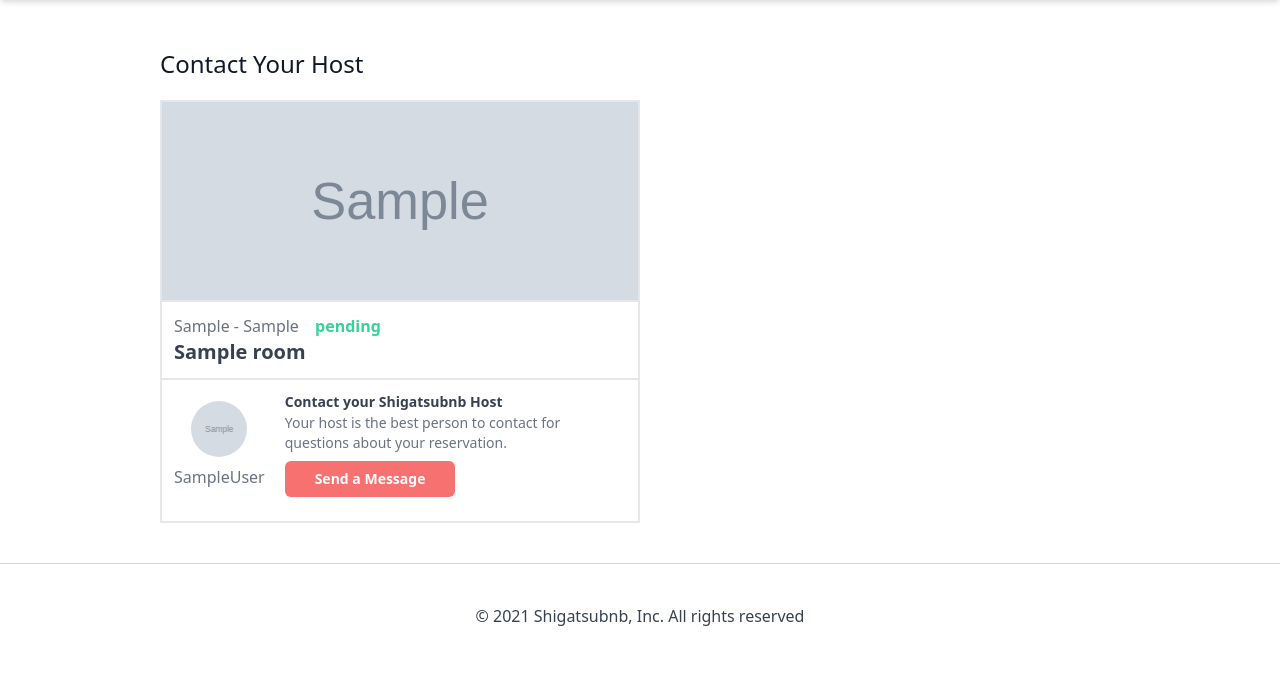
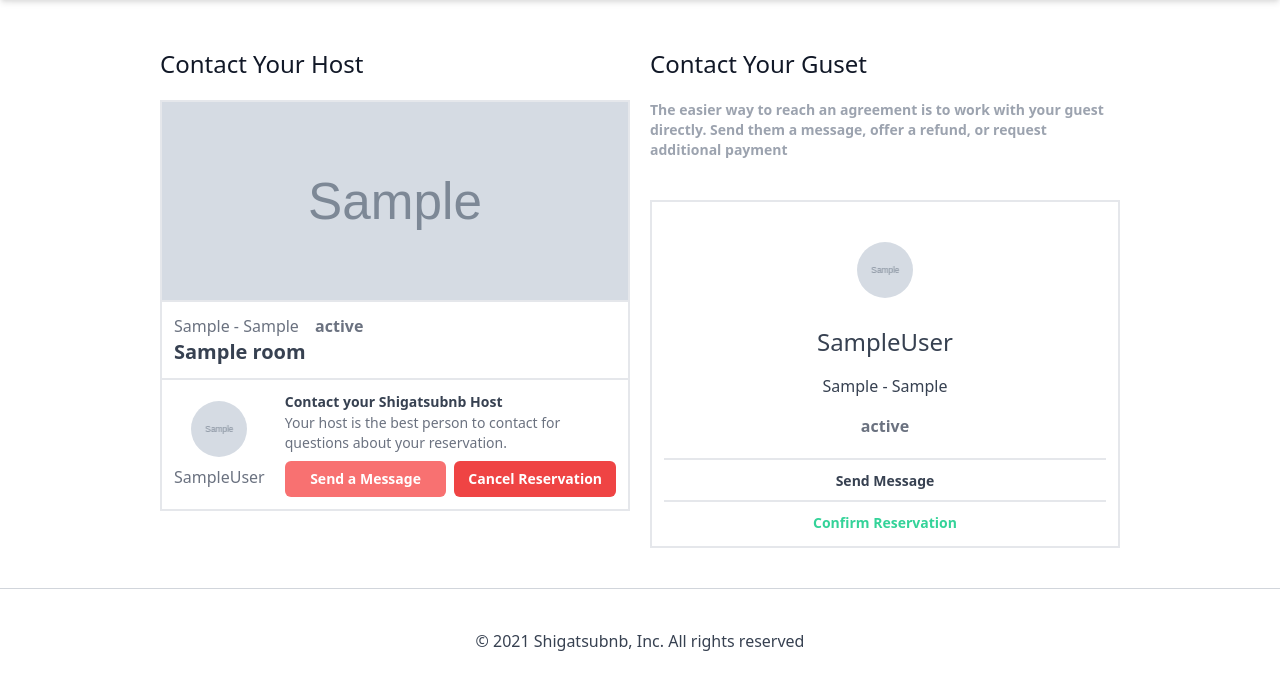
Before and after one commit to ShigatsuEl/shigatsubnb-clone, a Django app: template templates/reservations/detail.html in a window 1280 px wide. Shown: the part 80-770 px from the top of the page. Run offline with Django 3.2, Linux system fonts and the light colour scheme; the template is opened without the code that fills it: most values are stand-ins (such as "Sample title", 1, 10 or a date in 2020); grey boxes marked "Sample" are stand-in pictures; style sheets or scripts are compiled from the project's sources; parts of the project's set-up code (start-up, migrations or seed data) failed here and were passed over; some libraries are stand-ins or nearby versions.

Commit message:
160.CSS Reservation Detail(Host Part)

```diff
--- a/templates/reservations/detail.html
+++ b/templates/reservations/detail.html
@@ -11,16 +11,19 @@
 
 {% block content %}
 
-    <div class="flex flex-col mt-32 mx-auto mb-10 w-3/4">
+    <div class="flex mt-32 mx-auto mb-10 w-3/4">
+        <div class="flex flex-col mr-5 w-1/2">
             <h2 class="mb-5 text-2xl text-gray-900 font-medium">Contact Your Host</h2>
             <div class="flex w-full">
-            <div class="flex flex-col border-2 text-gray-500 w-1/2">
+                <div class="flex flex-col border-2 text-gray-500">
                     <div class="border-b-2 w-full h-25vh bg-cover bg-center" style="background-image: url({{reservation.room.get_first_photo}});"></div>
                     <div class="flex flex-col border-b-2 p-3">
-                    <span>{{reservation.check_in}} - {{reservation.check_out}} <span class="ml-3 text-green-400 font-semibold">{{reservation.status}}</span></span>
+                        <span>{{reservation.check_in}} - {{reservation.check_out}}
+                        <span class="ml-3 font-semibold {% if reservation.status == 'pending' %}text-gray-500{% elif reservation.status == 'canceled' %}text-red-500{% else %}text-green-400{% endif %}">{{reservation.get_status_display}}</span>
+                        </span>
                         <h3 class="text-xl text-gray-700 font-semibold">{{reservation.room.name}}</h3>
                     </div>
-                <div class="flex items-center mb-3 p-3">
+                    <div class="flex items-center p-3">
                         <div class="flex flex-col items-center mr-5">
                             {% include "mixins/user_avatar.html" with user=reservation.room.host h_and_w="h-14 w-14" %}
                             <span class="mt-2">{{reservation.room.host.first_name}}{{reservation.room.host.last_name}}</span>
@@ -28,11 +31,34 @@
                         <div class="flex flex-col">
                             <span class="mb-px text-sm text-gray-700 font-semibold">Contact your Shigatsubnb Host</span>
                             <span class="mb-2 text-sm">Your host is the best person to contact for questions about your reservation.</span>
-                        <a href="#" class="rounded-md py-2 w-1/2 text-center text-white text-sm font-semibold bg-red-400">Send a Message</a>
+                            <div class="flex">
+                                <a href="#" class="mr-2 rounded-md py-2 w-1/2 text-center text-white text-sm font-semibold bg-red-400">Send a Message</a>
+                                {% if reservation.status == 'pending' %}
+                                    <a href="#" class="rounded-md py-2 w-1/2 text-center text-white text-sm font-semibold bg-red-500">Cancel Reservation</a>
+                                {% endif %}
                             </div>
                         </div>
                     </div>
-            <div></div>
+                </div>
+            </div>
+        </div>
+        <div class="flex flex-col w-1/2">
+            <h2 class="mb-5 text-2xl text-gray-900 font-medium">Contact Your Guset</h2>
+            <h4 class="mb-10 text-sm text-gray-400 font-semibold">The easier way to reach an agreement is to work with your guest directly. Send them a message, offer a refund, or request additional payment</h4>
+            <div class="flex flex-col items-center border-2 pt-10 px-3 pb-3">
+                {% include "mixins/user_avatar.html" with user=reservation.guest h_and_w="h-14 w-14" %}
+                <span class="mt-7 mb-4 text-2xl">{{reservation.guest.first_name}}{{reservation.guest.last_name}}</span>
+                <span class="mb-4">{{reservation.check_in}} - {{reservation.check_out}} </span>
+                <span class="mb-5 font-semibold {% if reservation.status == 'pending' %}text-gray-500{% elif reservation.status == 'canceled' %}text-red-500{% else %}text-green-400{% endif %}">{{reservation.get_status_display}}</span>
+                <div class="border-t-2 p-2 w-full text-center">
+                    <a class="text-sm font-semibold" href="#">Send Message</a>
+                </div>
+                {% if reservation.room.host != user %}
+                    <div class="border-t-2 pt-2 w-full text-center">
+                        <a class="text-sm text-green-400 font-semibold" href="#">Confirm Reservation</a>
+                    </div>
+                {% endif %}
+            </div>
         </div>
     </div>
 
```
Lines whose indentation alone changed are shown as unchanged.
